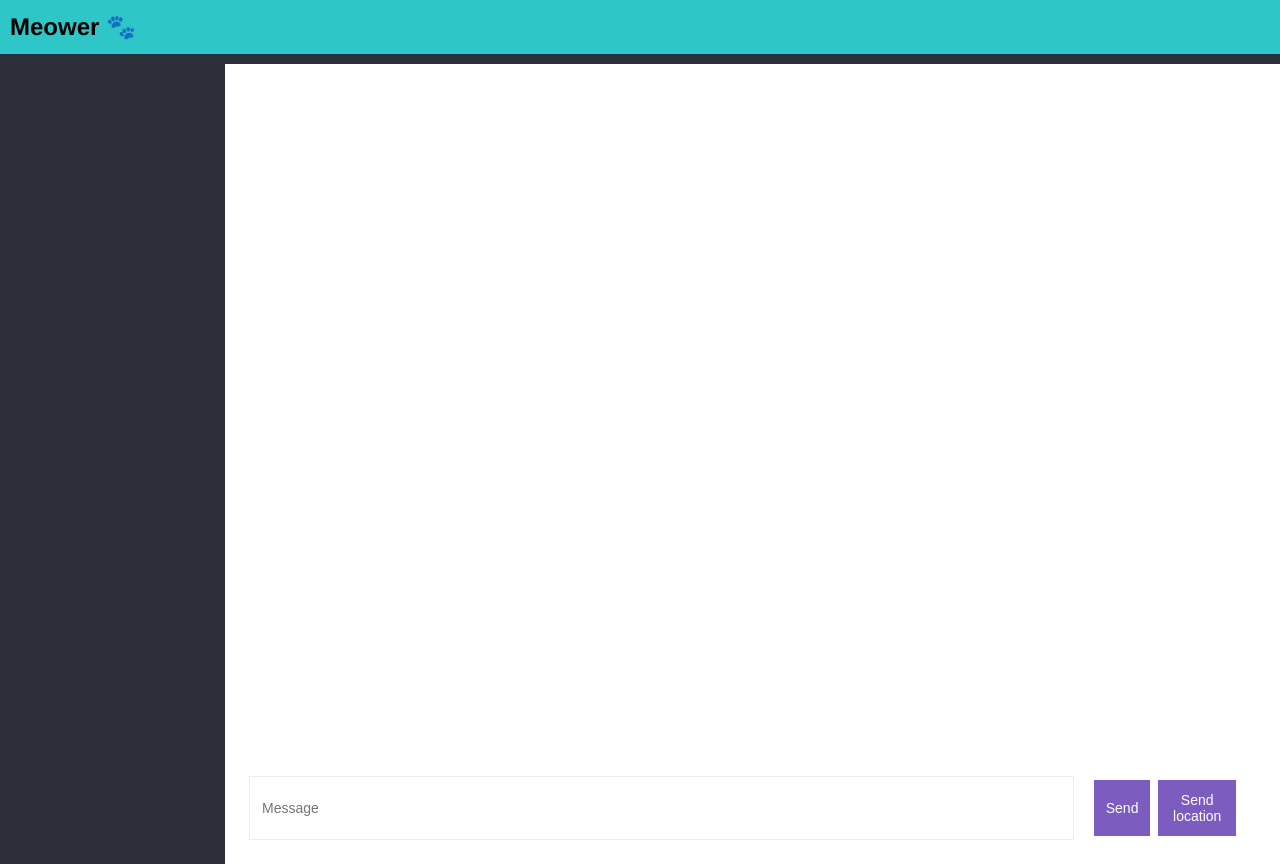
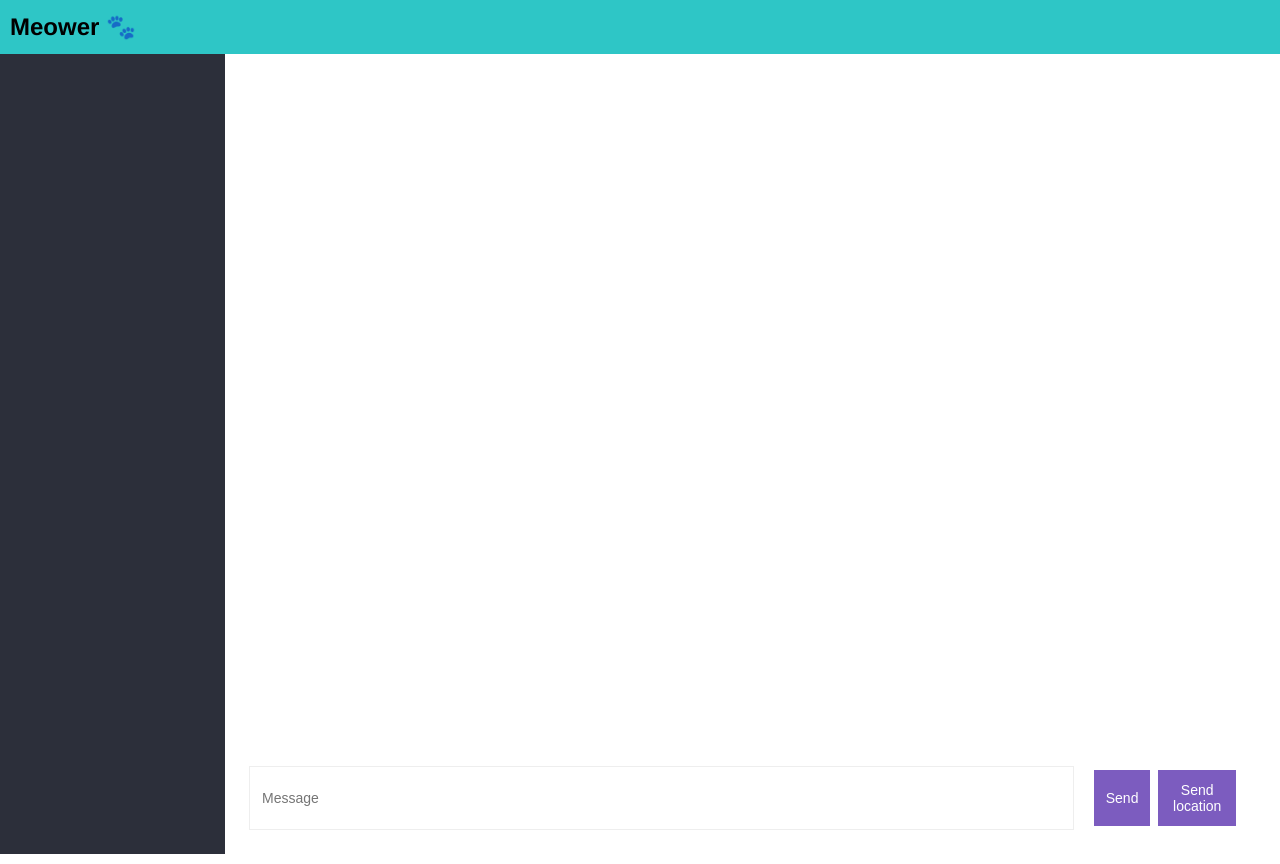
Before and after one commit to ljmccode/chat-app, a website: page public/chat.html in a window 1280 px wide. Drawn offline with nearby package versions, Linux system fonts and the light colour scheme; files that its build step writes are made by us from their sources; no server answers.

Commit message:
Fix: Hide user room info on inital load

```diff
--- a/public/chat.html
+++ b/public/chat.html
@@ -21,7 +21,7 @@
                 <i class="fas fa-bars"></i>
             </button>
         </div>
-        <div class="nav-dropdown show-nav">
+        <div class="nav-dropdown">
 
         </div>
     </nav>
--- a/public/css/styles.css
+++ b/public/css/styles.css
@@ -258,9 +258,6 @@ nav {
 }
 
 /* -------------------  TABLET  --------------------- */
-@meadi (min-width: 400px) {
-
-}
 @media (max-width: 768px) {
     .chat__sidebar {
         width: 100px;
```
